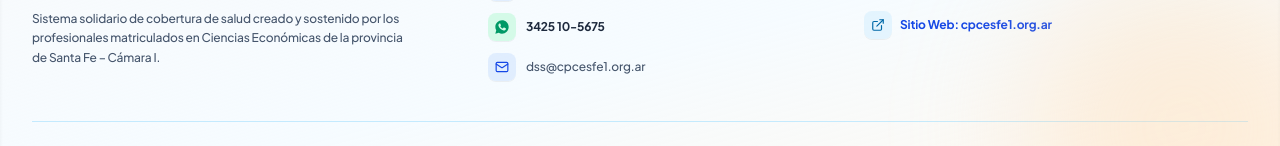
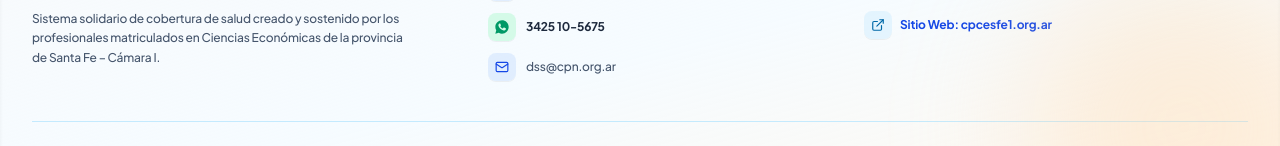
Before and after one commit to KarimServin/guia-interactiva-dss, a Next.js app: page / in a window 1280 px wide. Shown: the part 2124-2270 px from the top of the page. Built offline with nearby package versions, Linux system fonts and the light colour scheme.

Commit message:
Update all DSS contact email addresses to dss@cpn.org.ar

```diff
--- a/src/components/Footer.tsx
+++ b/src/components/Footer.tsx
@@ -71,8 +71,8 @@ export const Footer: React.FC = () => {
                 <div className="w-7 h-7 rounded-lg bg-blue-100/80 text-blue-700 flex items-center justify-center shrink-0 shadow-2xs">
                   <Mail className="w-3.5 h-3.5" />
                 </div>
-                <a href="mailto:dss@cpcesfe1.org.ar" className="hover:text-blue-800 transition-colors">
-                  dss@cpcesfe1.org.ar
+                <a href="mailto:dss@cpn.org.ar" className="hover:text-blue-800 transition-colors">
+                  dss@cpn.org.ar
                 </a>
               </li>
             </ul>
--- a/src/components/FormsCenter.tsx
+++ b/src/components/FormsCenter.tsx
@@ -345,7 +345,7 @@ export const FormsCenter: React.FC<FormsCenterProps> = ({ initialFormId }) => {
                   </div>
                   <h4 className="text-xl font-extrabold text-slate-900">¡Formulario Generado con Éxito!</h4>
                   <p className="text-xs sm:text-sm text-slate-600 max-w-md mx-auto leading-relaxed font-normal">
-                    Tus datos fueron procesados. Podés descargar el PDF completado listo para firmar, o copiar el resumen impreso para enviar por correo a <strong>dss@cpcesfe1.org.ar</strong>.
+                    Tus datos fueron procesados. Podés descargar el PDF completado listo para firmar, o copiar el resumen impreso para enviar por correo a <strong>dss@cpn.org.ar</strong>.
                   </p>
 
                   <div className="flex flex-wrap items-center justify-center gap-3 pt-4">
--- a/src/data/dssData.ts
+++ b/src/data/dssData.ts
@@ -116,7 +116,7 @@ export const ACTION_MODULES: ActionModule[] = [
       steps: [
         { step: 1, title: 'Completá el Formulario de Alta', desc: 'Descargá el Formulario de Incorporación de Grupo Familiar (FORM-02).' },
         { step: 2, title: 'Adjuntá la documentación', desc: 'Certificado de matrimonio/convivencia o partida de nacimiento del hijo/a.' },
-        { step: 3, title: 'Presentá en el DSS', desc: 'Enviar vía e-mail a dss@cpcesfe1.org.ar o en la sede de San Lorenzo 1849 – Santa Fe – Cámara I.' }
+        { step: 3, title: 'Presentá en el DSS', desc: 'Enviar vía e-mail a dss@cpn.org.ar o en la sede de San Lorenzo 1849 – Santa Fe – Cámara I.' }
       ],
       faqs: [
         { q: '¿Cómo mantengo la cobertura de mi hijo estudiante mayor de 21 años?', a: 'Debés presentar anualmente en el mes de Abril el Certificado de Alumno Regular emitido por la institución universitaria o terciaria reconocida.' }
@@ -551,7 +551,7 @@ export const ACTION_MODULES: ActionModule[] = [
         'Horario de Atención: Lunes a viernes | 7 a 15 hs',
         'Contacto WhatsApp: WA 3425 10-5675 (https://wa.me/5493425105675)',
         'Web: cpcesfe1.org.ar',
-        'Correo Electrónico: dss@cpcesfe1.org.ar'
+        'Correo Electrónico: dss@cpn.org.ar'
       ],
       faqs: [
         { q: '¿Adónde llamo en caso de una urgencia médica fuera del horario administrativo?', a: 'Comunicate directamente con la guardia del sanatorio contratado indicando tu número de matrícula DSS, o al servicio de emergencias médicas contratado.' }
```
